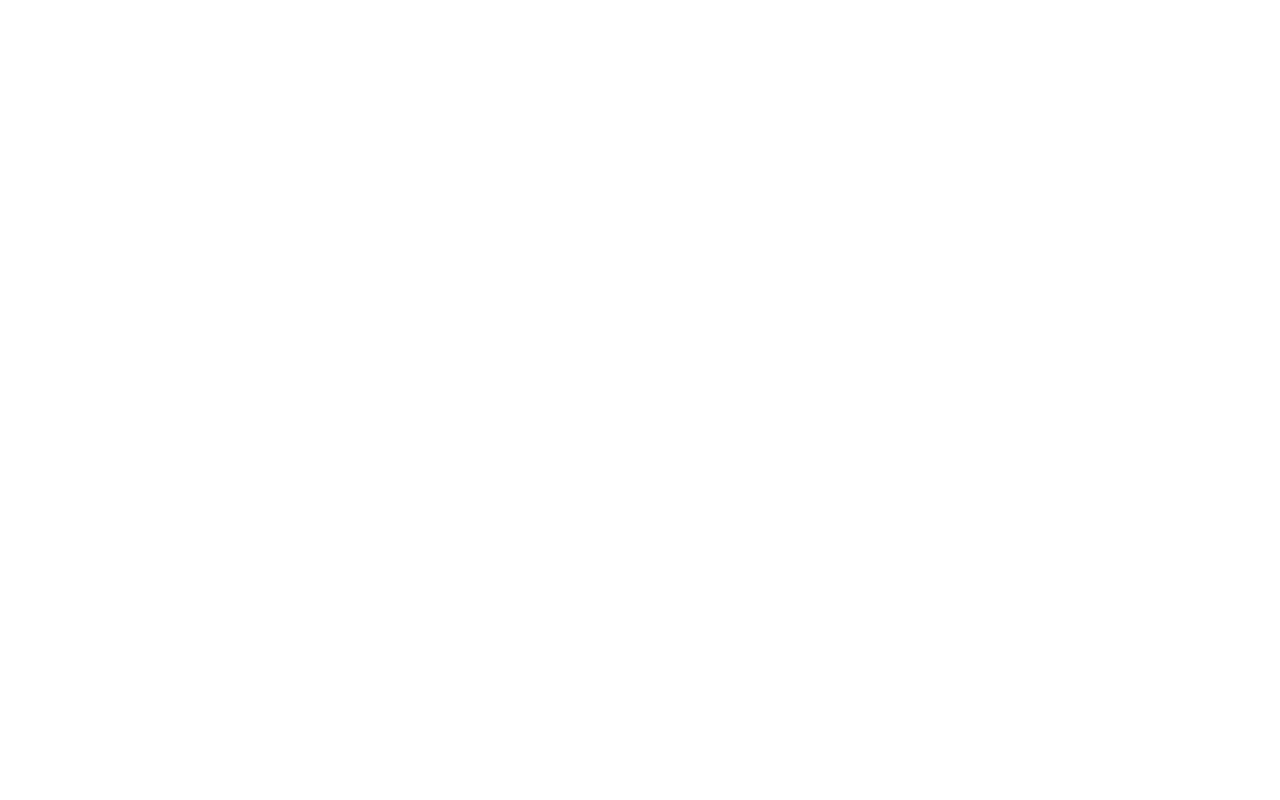
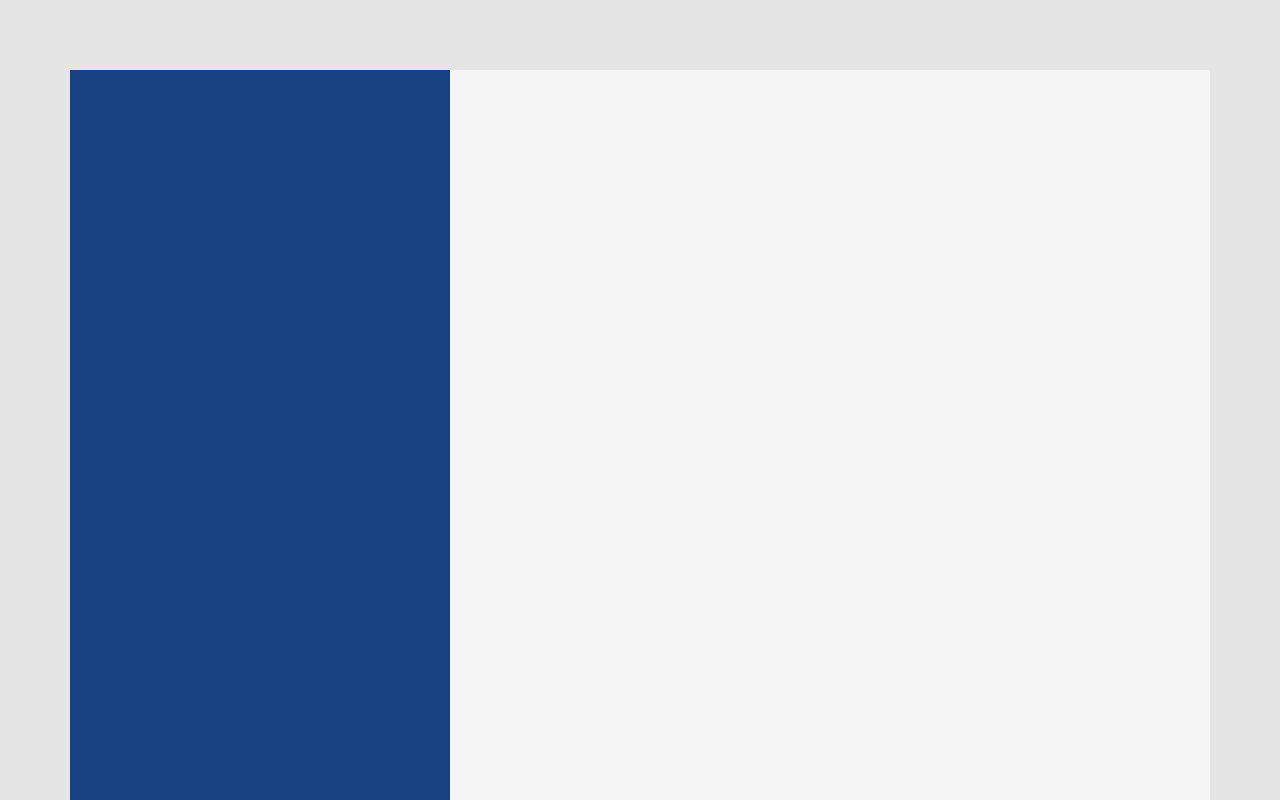
Before and after one commit to ar97ar/rsschool-cv, a plain HTML site: page index.html in a window 1280 px wide. Shown: the top 800 px of the page. Drawn offline with Linux system fonts and the light colour scheme.

Commit message:
feat: create block

```diff
--- a/css/style.css
+++ b/css/style.css
@@ -0,0 +1,34 @@
+* {
+  margin: 0;
+  padding: 0;
+  box-sizing: border-box;
+}
+
+body {
+  background: #e5e5e5;
+  display: flex;
+  justify-content: center;
+  align-items: center;
+}
+
+.container {
+  position: relative;
+  width: 100%;
+  height: 100%;
+  min-width: 1000px;
+  min-height: 1200px;
+  background-color: white;
+  display: grid;
+  grid-template-columns: 1fr 2fr;
+  margin: 70px;
+}
+
+.left_side {
+  position: relative;
+  background: #174180;
+}
+
+.right_side {
+  position: relative;
+  background: whitesmoke;
+}
--- a/index.html
+++ b/index.html
@@ -3,7 +3,13 @@
   <head>
     <meta charset="UTF-8" />
     <meta name="viewport" content="width=device-width, initial-scale=1.0" />
-    <title>Document</title>
+    <title>CV Ronzhin</title>
+    <link rel="stylesheet" href="css/style.css" />
   </head>
-  <body></body>
+  <body>
+    <div class="container">
+      <div class="left_side"></div>
+      <div class="right_side"></div>
+    </div>
+  </body>
 </html>
```
Also changed, not shown: 2 other files.
